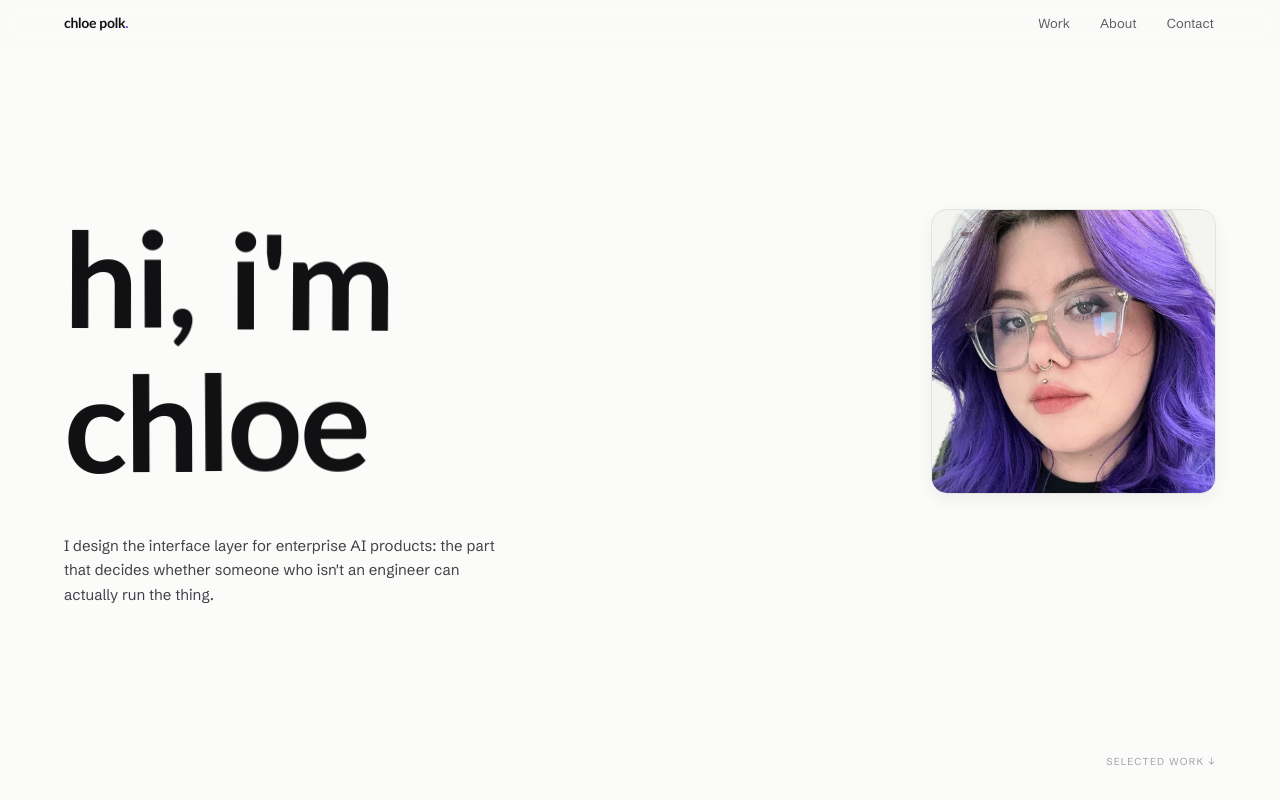
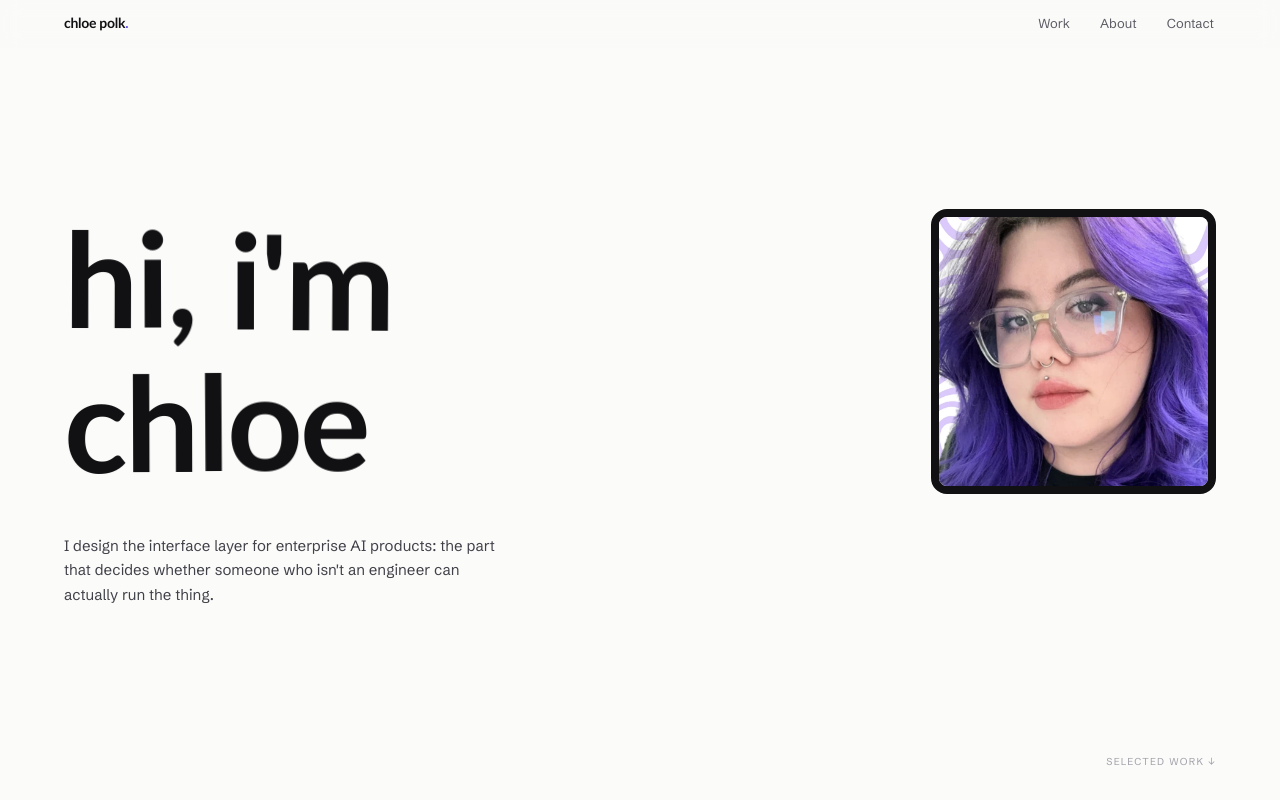
Before and after one commit to hi-chloe/website-portfolio, a Next.js app: page / in a window 1280 px wide. Shown: the top 800 px of the page. Built offline with nearby package versions, Linux system fonts and the light colour scheme; a web font is replaced by a local one.

Commit message:
Swap the landing portrait and give it a thick ink border.
Co-authored-by: Cursor <cursoragent@cursor.com>

```diff
--- a/app/globals.css
+++ b/app/globals.css
@@ -537,8 +537,8 @@
   .hero-row{display:flex;align-items:center;gap:clamp(24px,4vw,56px);width:100%}
   .lockup-wrap{flex:1 1 auto;min-width:0}
   .portrait{flex:0 0 auto;width:clamp(150px,17vw,228px);
-    background:var(--paper-2);border:1px solid var(--rule);border-radius:var(--r-card);
-    overflow:hidden;box-shadow:var(--shadow)}
+    background:var(--paper-2);border:8px solid var(--ink);border-radius:var(--r-card);
+    overflow:hidden}
   .portrait img{display:block;width:100%;height:auto}
   @media (max-width:820px){
     .hero-row{flex-direction:column;align-items:flex-start;gap:22px}
--- a/app/page.tsx
+++ b/app/page.tsx
@@ -17,7 +17,7 @@ export default function Home() {
       <HeroLockup lines={["hi, i'm", "chloe"]} />
     </div>
     <div className="portrait">
-      <img src="/assets/chloe-portrait.webp" alt="Chloe Polk" width="440" height="440" fetchPriority="high" />
+      <img src="/assets/chloe-portrait.webp" alt="Chloe Polk" width="880" height="880" fetchPriority="high" />
     </div>
   </div>
   <p className="sub">I design the interface layer for enterprise AI products: the part that decides
```
Also changed, not shown: public/assets/chloe-portrait.webp.
